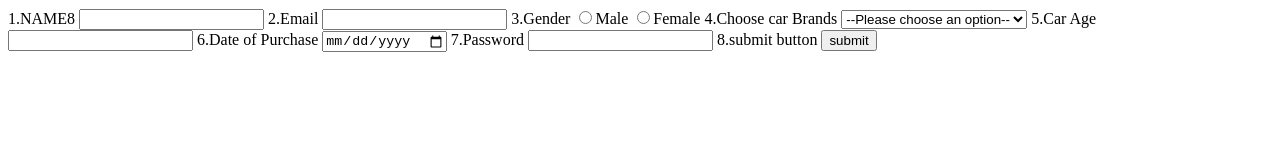
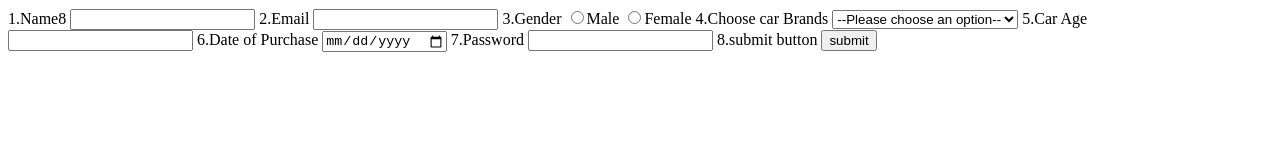
Before and after one commit to acciojob/car-insurance-form-singhshreeya8, a website: page main.html in a window 1280 px wide. Drawn offline with Linux system fonts and the light colour scheme.

Commit message:
created a submission

```diff
--- a/main.html
+++ b/main.html
@@ -13,7 +13,7 @@
 
 	<form id="My Form" method="post">
 		<dev>
-		<label for="name">1.NAME8</label>
+		<label for="name">1.Name8</label>
 		<input type="text" name="name" id="name" required>
 		</dev>
 
```
